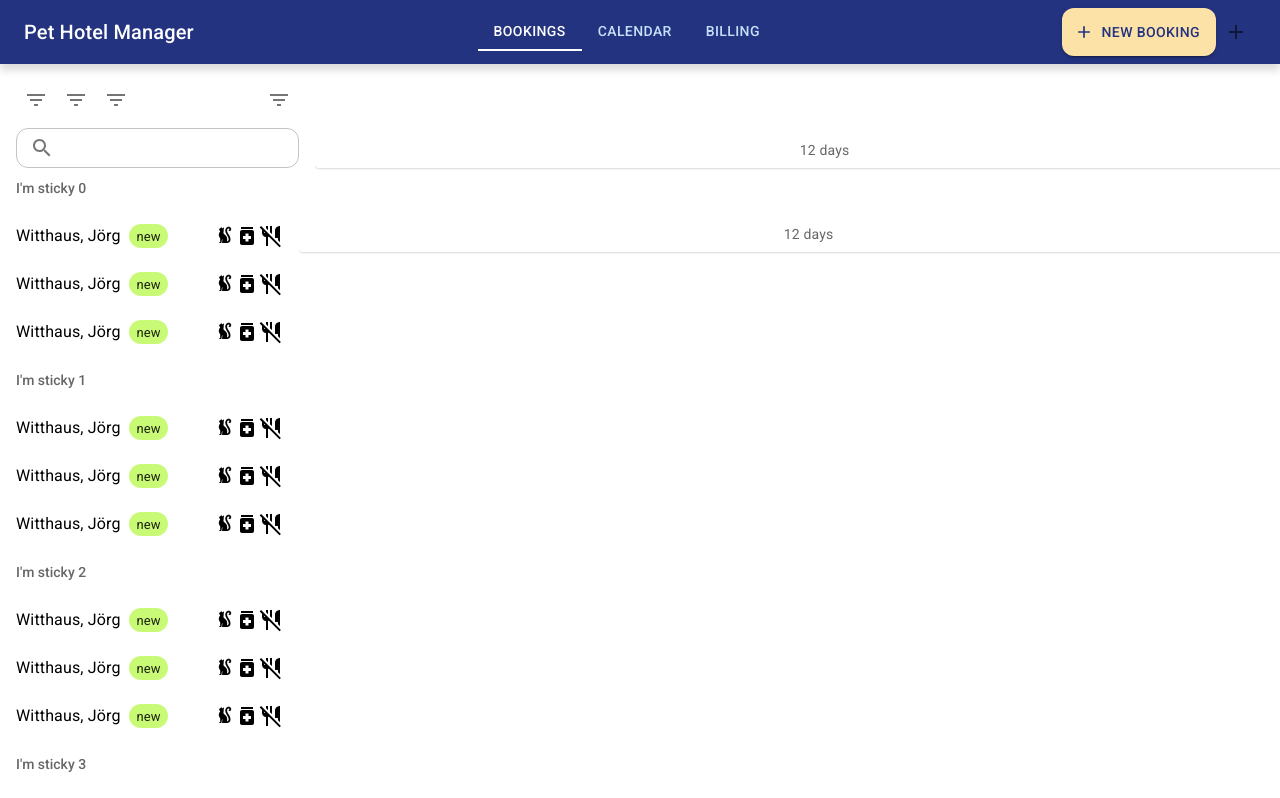
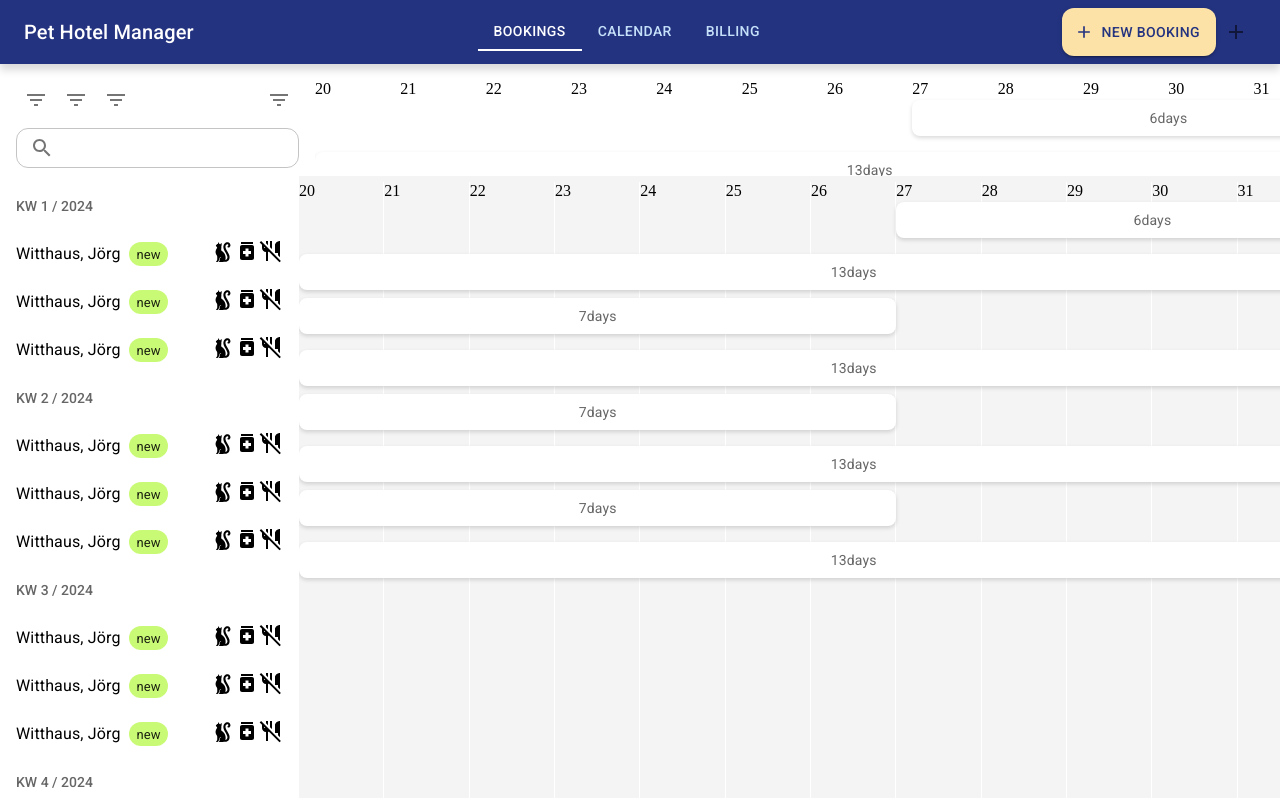
Before and after one commit to jwitthaus/tierpension, a React (Create React App) app: page /bookings in a window 1280 px wide. Shown: the top 798 px of the page. Built offline with nearby package versions, Linux system fonts and the light colour scheme.

Commit message:
timeline block length now even working for bookings partially in the past. also added popover when clicking booking

```diff
--- a/src/components/BasicControls/BookingListItem.jsx
+++ b/src/components/BasicControls/BookingListItem.jsx
@@ -44,9 +44,9 @@ export default function BookingListItem({
           }}
         >
           {animal === "cat" ? (
-            <Cat width="20px" />
+            <Cat width="24px" />
           ) : animal === "dog" ? (
-            <Dog width="20px" />
+            <Dog width="24px" />
           ) : null}
           {medication && <MedicationIcon />}
           {intolerance && <NoMealsIcon />}
--- a/src/components/Bookings/CustomerList/CustomerList.jsx
+++ b/src/components/Bookings/CustomerList/CustomerList.jsx
@@ -27,7 +27,7 @@ export default function CustomerList() {
         {[0, 1, 2, 3, 4].map((sectionId) => (
           <li key={`section-${sectionId}`}>
             <ul>
-              <ListSubheader>{`I'm sticky ${sectionId}`}</ListSubheader>
+              <ListSubheader>{`KW ${sectionId + 1} / 2024`}</ListSubheader>
               {[0, 1, 2].map((item) => (
                 <BookingListItem
                   key={`item-${sectionId}-${item}`}
--- /dev/null
+++ b/src/components/Bookings/Timeline/DayCircle.jsx
@@ -0,0 +1,8 @@
+import React from "react";
+import styles from "./DayCircle.module.css";
+
+export default function DayCircle({ type, index, children }) {
+  return (
+    <div className={index % 2 === 0 ? styles.even : styles.odd}>{children}</div>
+  );
+}
--- /dev/null
+++ b/src/components/Bookings/Timeline/DayCircle.module.css
@@ -0,0 +1,14 @@
+.even {
+  width: 100%;
+  height: 100%;
+  border-right: solid;
+  border-width: 1px;
+  border-color: white;
+}
+.odd {
+  width: 100%;
+  height: 100%;
+  border-right: solid;
+  border-width: 1px;
+  border-color: white;
+}
--- a/src/components/Bookings/Timeline/MyTimeline.jsx
+++ b/src/components/Bookings/Timeline/MyTimeline.jsx
@@ -2,10 +2,19 @@ import Box from "@mui/material/Box";
 import Grid from "@mui/material/Grid";
 import Paper from "@mui/material/Paper";
 import { styled } from "@mui/material/styles";
-import { addDays, differenceInDays } from "date-fns";
+import {
+  addDays,
+  differenceInCalendarDays,
+  differenceInDays,
+  format,
+  parse,
+} from "date-fns";
 import * as React from "react";
 
 import { useState } from "react";
+import DayCircle from "./DayCircle";
+import styles from "./MyTimeline.module.css";
+import { Popover, Typography } from "@mui/material";
 
 const Item = styled(Paper)(({ theme }) => ({
   backgroundColor: theme.palette.mode === "dark" ? "#1A2027" : "#fff",
@@ -13,16 +22,58 @@ const Item = styled(Paper)(({ theme }) => ({
   padding: theme.spacing(1),
   textAlign: "center",
   color: theme.palette.text.secondary,
+  borderRadius: "8px",
 }));
 
 export default function MyTimeline() {
+  const [anchorEl, setAnchorEl] = React.useState(null);
+
+  const handleClick = (event) => {
+    setAnchorEl(event.currentTarget);
+  };
+
+  const handleClose = () => {
+    setAnchorEl(null);
+  };
+
+  const open = Boolean(anchorEl);
+  const id = open ? "simple-popover" : undefined;
+
+  var intervalToDuration = require("date-fns/intervalToDuration");
   //Tage errechnen sich aus Tag der Rückgabe der spätesten Buchung - heutiges Datum (in Tagen)
   //--> vorausgesetzt man kann nicht in die Vergangenheit scrollen
   //diese Zahl wird dann als Spaltenzahl verwendet
   const days = 30;
+  const today = new Date();
+  const endOfTimeline = addDays(today, days);
   const [data, setData] = useState([
     {
       //Niklas fragen, ob das bei ihm 15 ode 16 Tage sind? --> es sind zwar 16 Tage aber 15 Übernachtungen
+      //Der Balken fängt am 2. an, aber wann soll er aufhören? Inklusive 8.?
+      dayStart: new Date(2024, 4, 27),
+      dayEnd: new Date(2024, 5, 1),
+    },
+    {
+      dayStart: new Date(2024, 5, 12),
+      dayEnd: new Date(2024, 5, 24),
+    },
+    {
+      dayStart: new Date(2024, 5, 2),
+      dayEnd: new Date(2024, 5, 8),
+    },
+    {
+      dayStart: new Date(2024, 5, 12),
+      dayEnd: new Date(2024, 5, 24),
+    },
+    {
+      dayStart: new Date(2024, 5, 2),
+      dayEnd: new Date(2024, 5, 8),
+    },
+    {
+      dayStart: new Date(2024, 5, 12),
+      dayEnd: new Date(2024, 5, 24),
+    },
+    {
       dayStart: new Date(2024, 5, 2),
       dayEnd: new Date(2024, 5, 8),
     },
@@ -38,12 +89,6 @@ export default function MyTimeline() {
     new Date(2024, 7, 18),
   ];
 
-  function timeLineEndDate() {
-    return addDays(new Date(), days); //return heute plus const days
-  }
-
-  var intervalToDuration = require("date-fns/intervalToDuration");
-
   return (
     //cqw muss verwendet werden, um den zoom Faktoranzuzeigen (100cqw = ContainerBreite)
     //also 30 Tage auf 100cqw ist eine Monatsansicht und einem Monat an Daten.
@@ -52,29 +97,79 @@ export default function MyTimeline() {
     //Für die Erzeugung des Grids ist es wichtig ein leeres grid vor den Balken zu legen,
     //dann ein grid für den Balken selbst
     //und wieder ein leeres grid für den kompletten Bereich hinter dem Balken bis zum Ende des charts. Nur so ist sicher gestellt, dass eine keine ungewollten Umbrüche gibt
-    <Box sx={{ flexGrow: 1, width: "200cqw" }}>
-      <Grid container spacing={1} columns={days}>
+    <Box sx={{ flexGrow: 1, width: "200cqw" }} className={styles.container}>
+      <div className={styles.dayColumns}>
+        {new Array(days).fill(0).map((_, index) => (
+          <DayCircle index={index} key={index} className={styles.day}>
+            {format(addDays(new Date(), index), "d")}
+          </DayCircle>
+        ))}
+      </div>
+      <Grid container rowSpacing={1} columns={days} className={styles.gantt}>
         {data.map((d, i) => (
           <React.Fragment key={i}>
             <Grid
               item
-              xs={differenceInDays(data[i].dayStart, new Date())}
+              xs={
+                //den doppelten Aufruf der Funktion vermeiden
+                differenceInCalendarDays(data[i].dayStart, today) >= 0
+                  ? differenceInCalendarDays(data[i].dayStart, today)
+                  : 0
+              }
             ></Grid>
-            <Grid item xs={differenceInDays(data[i].dayEnd, data[i].dayStart)}>
-              <Item>
-                {differenceInDays(data[i].dayEnd, data[i].dayStart, {
-                  addSuffix: true,
-                })}{" "}
+            <Grid
+              item
+              xs={
+                // +1 da selbst wenn der Buchungstag = today ist (Differenz = 0), dann soll ja trotzdem ein Balken von einem Tag angezeigt werden
+                differenceInCalendarDays(data[i].dayStart, today) >= 0
+                  ? differenceInCalendarDays(data[i].dayEnd, data[i].dayStart) +
+                    1
+                  : differenceInCalendarDays(data[i].dayEnd, today) + 1
+              }
+            >
+              <Item elevation={2} onClick={handleClick}>
+                {
+                  //als label verwende ich die originale Länge der Buchung, auch wenn ein Teil bereits in der Vergangenheit liegt
+                  //--> mit Niklas klären
+                  differenceInCalendarDays(data[i].dayEnd, data[i].dayStart) + 1
+                  //der folgende code ist nur zu Testen um zu sehen, wiev lang der Block gezeichnet wird
+                  /*differenceInCalendarDays(data[i].dayStart, today) >= 0
+                    ? "booking " +
+                      (differenceInCalendarDays(
+                        data[i].dayEnd,
+                        data[i].dayStart
+                      ) +
+                        1)
+                    : "booking " +
+                      (differenceInCalendarDays(data[i].dayEnd, today) + 1)*/
+                }
                 days
               </Item>
             </Grid>
             <Grid
               item
-              xs={differenceInDays(timeLineEndDate(), data[i].dayEnd)}
+              xs={
+                //-1 um den Tag von oben (+1) wieder auszugleichen
+                differenceInCalendarDays(endOfTimeline, data[i].dayEnd) - 1
+              }
             ></Grid>
           </React.Fragment>
         ))}
       </Grid>
+      <Popover
+        elevation={4}
+        id={id}
+        open={open}
+        anchorEl={anchorEl}
+        onClose={handleClose}
+        anchorOrigin={{
+          vertical: "bottom",
+          horizontal: "center",
+        }}
+        transformOrigin={{ vertical: -4 }}
+      >
+        <Typography sx={{ p: 2 }}>The content of the Popover.</Typography>
+      </Popover>
     </Box>
   );
 }
--- /dev/null
+++ b/src/components/Bookings/Timeline/MyTimeline.module.css
@@ -0,0 +1,17 @@
+.dayColumns {
+  display: flex;
+  width: 100%;
+  height: 100%;
+  justify-content: space-around;
+  position: absolute;
+}
+
+.gantt {
+  position: absolute;
+  padding-top: 20px;
+}
+
+.container {
+  position: relative;
+  height: 100%;
+}
--- a/src/pages/Bookings.module.css
+++ b/src/pages/Bookings.module.css
@@ -25,15 +25,19 @@
 .bottomarea {
   width: 100%;
   display: flex;
-  margin-top: 100px;
+  margin-top: 108px;
 }
 
 .customerList {
   width: 299px;
+  padding-top: 10px;
 }
 
 .timeline {
   flex: 1;
+
+  padding-top: 10px;
   width: inherit;
   overflow-x: scroll;
+  background-color: #f4f4f4;
 }
```
Also changed, not shown: src/components/Bookings/Timeline/DayColumn.jsx (added, +7 -0 lines).
